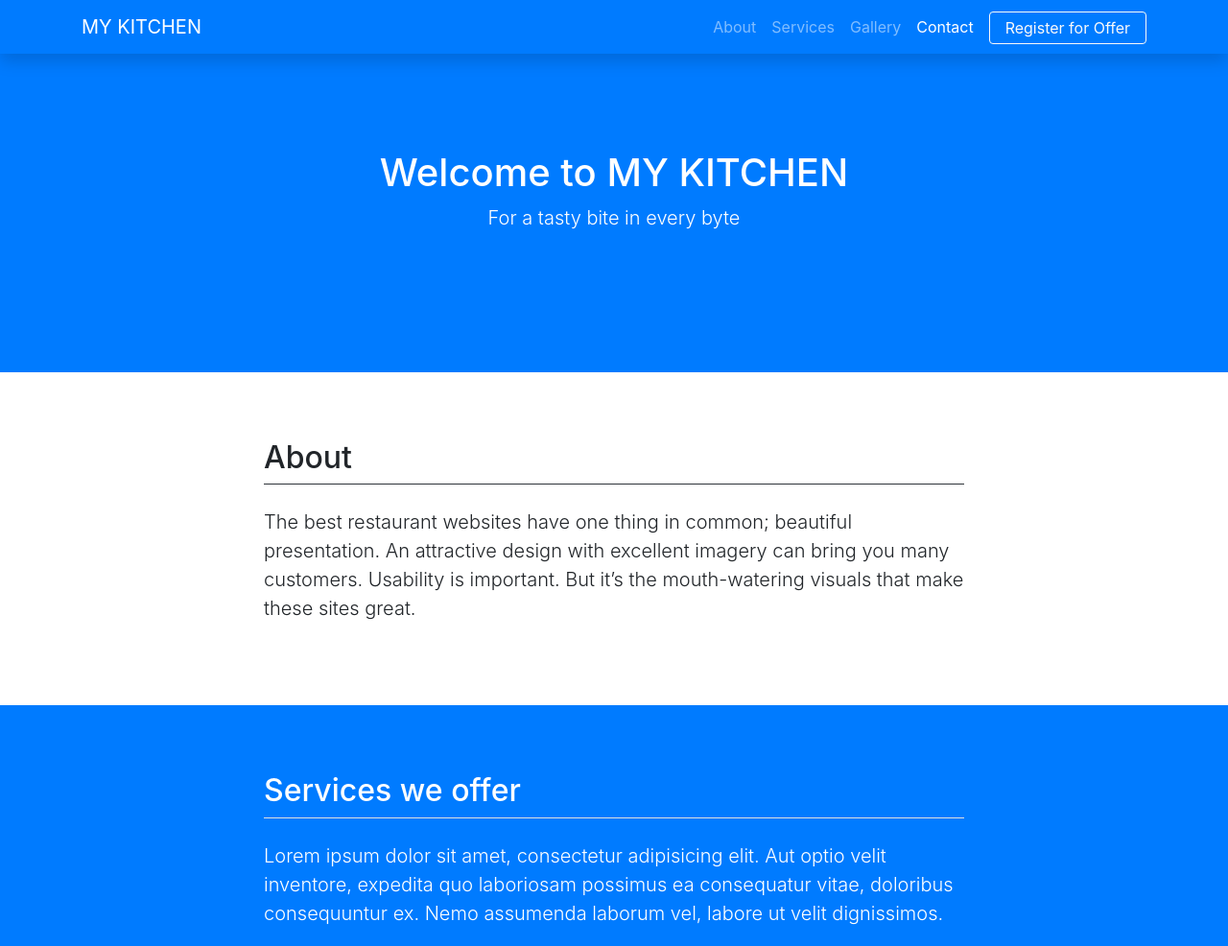
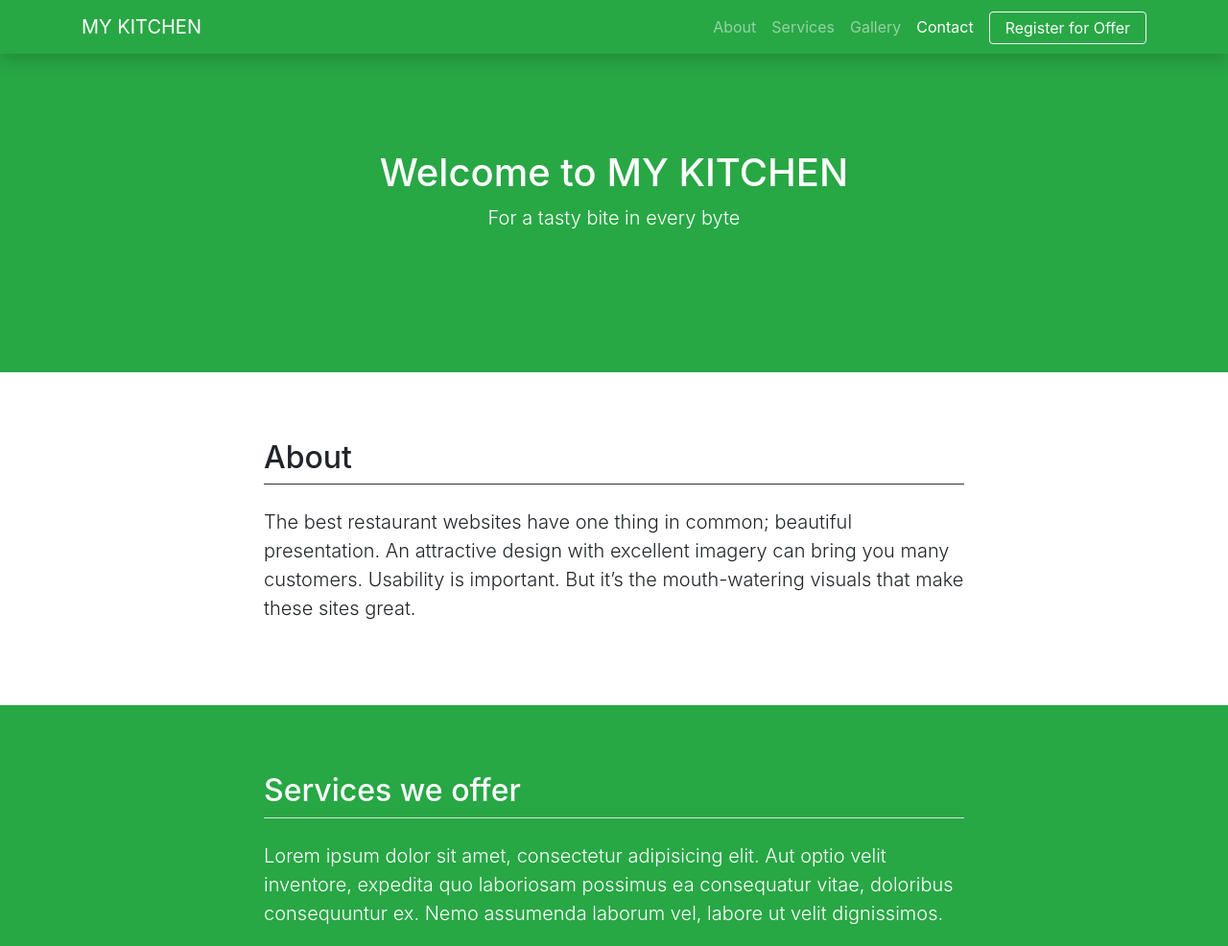
Before and after one commit to MohanKrishnaHB/Restaurant_temp, a plain HTML site: page index.html in a window 1280 px wide. Shown: the top 986 px of the page at 96% size. Drawn offline with Linux system fonts and the light colour scheme.

Commit message:
primary -> success

```diff
--- a/index.html
+++ b/index.html
@@ -21,7 +21,7 @@
 <body id="page-top">
 
   <!-- Navigation -->
-  <nav class="navbar navbar-expand-lg navbar-dark bg-primary shadow fixed-top" id="mainNav">
+  <nav class="navbar navbar-expand-lg navbar-dark bg-success shadow fixed-top" id="mainNav">
     <div class="container">
       <a class="navbar-brand js-scroll-trigger" href="#page-top">MY KITCHEN</a>
       <button class="navbar-toggler" type="button" data-toggle="collapse" data-target="#navbarResponsive"
@@ -43,20 +43,20 @@
             <a class="nav-link js-scroll-trigger" href="#contact">Contact</a>
           </li>
           <li class="nav-item">
-            <a class="nav-link js-scroll-trigger border border-light rounded px-3 py-1 mt-1 btn btn-primary ml-2 text-light" href="form.html">Register for Offer</a>
+            <a class="nav-link js-scroll-trigger border border-light rounded px-3 py-1 mt-1 btn btn-success ml-2 text-light" href="form.html">Register for Offer</a>
           </li>
         </ul>
       </div>
     </div>
   </nav>
 
-  <header class="bg-primary text-white">
+  <header class="bg-success text-white">
     <div class="container text-center">
       <h1>Welcome to MY KITCHEN</h1>
       <p class="lead">For a tasty bite in every byte</p>
     </div>
   </header>
-<div class="bg-primary text-white px-5">
+<div class="bg-success text-white px-5">
   <marquee>
     <a href="form.html" class="text-light">For Offers Register Now</a>
   </marquee>
@@ -75,7 +75,7 @@
     </div>
   </section>
 
-  <section id="services" class="bg-primary text-white">
+  <section id="services" class="bg-success text-white">
     <div class="container">
       <div class="row">
         <div class="col-lg-8 mx-auto">
@@ -139,7 +139,7 @@
     </div>
   </section>
 
-  <section id="contact" class="bg-primary text-white">
+  <section id="contact" class="bg-success text-white">
     <div class="container">
       <div class="row">
         <div class="col-lg-8 mx-auto">
```
